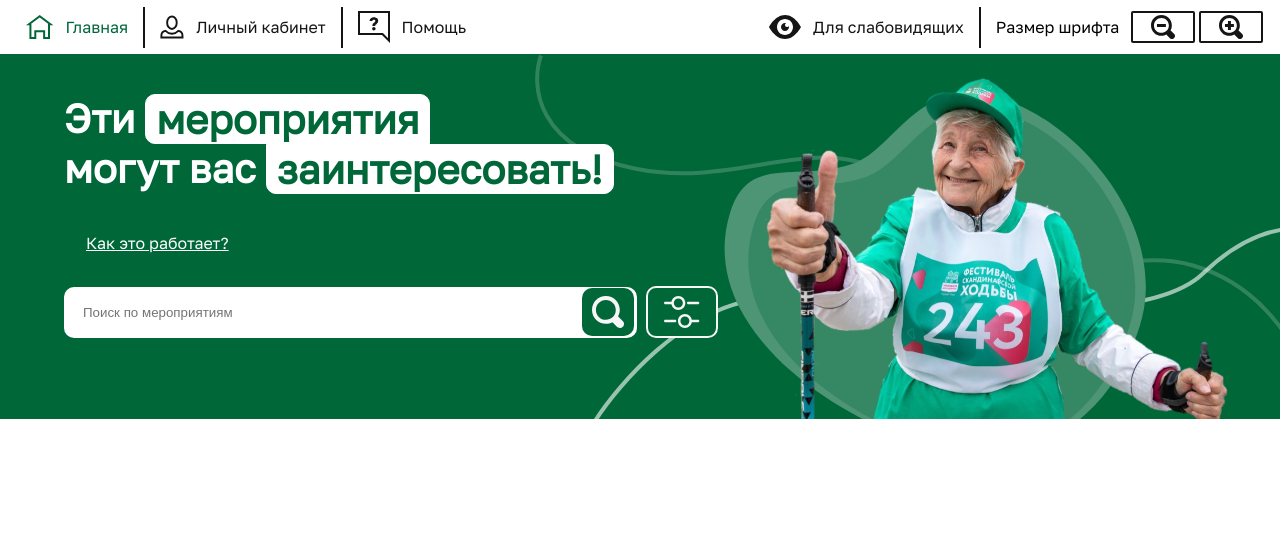
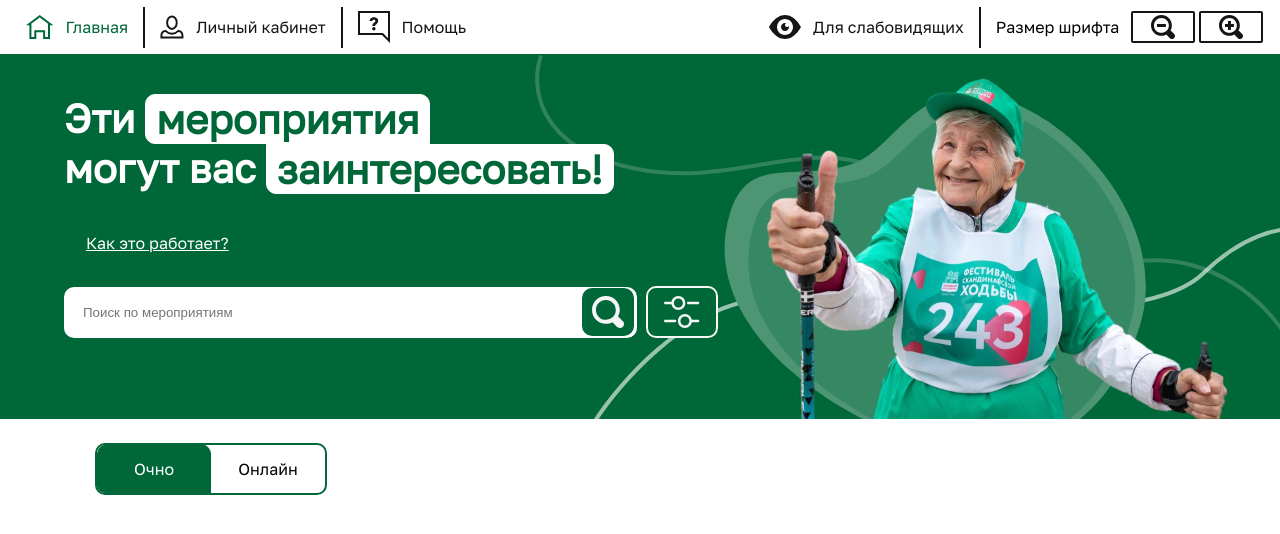
Before and after one commit to VlaDexa/lct-2023-front, a React (Vite) app: page / in a window 1280 px wide. Both pictures are taken after a click on the button "Войти". Shown: the top 534 px of the page. Built offline with nearby package versions, Linux system fonts and the light colour scheme.

Commit message:
Start work on buttons under the banner

```diff
--- /dev/null
+++ b/src/MainPage.module.css
@@ -0,0 +1,35 @@
+.picker {
+    display: flex;
+    flex-direction: row;
+    margin-top: 24px;
+    margin-left: 95px;
+}
+
+.online_picker {
+    display: grid;
+    grid-template-columns: 1fr 1fr;
+    border: 2px solid var(--text-active);
+    border-radius: 10px;
+    text-align: center;
+    justify-content: center;
+    align-items: center;
+    overflow: hidden;
+    width: 228px;
+    height: 48px;
+}
+
+.online_picker > div {
+    display: flex;
+    justify-content: center;
+    align-items: center;
+    margin: 0;
+    height: 100%;
+    transition: background-color 300ms linear;
+}
+
+.online_picker > .active {
+    background: var(--text-active);
+    border-radius: 10px 10px 0 0;
+    border: 1px solid var(--text-active);
+    color: white;
+}
--- a/src/MainPage.tsx
+++ b/src/MainPage.tsx
@@ -1,7 +1,19 @@
 import Banner from "./MainPage.Banner";
+import styles from "./MainPage.module.css";
+import {useCallback, useState} from "react";
 
 export default function Main() {
+    const [isOnline, setOnline] = useState(false);
+    const setOnlineTrue = useCallback(() => {setOnline(true)}, [setOnline]);
+    const setOnlineFalse = useCallback(() => {setOnline(false)}, [setOnline]);
+
     return <div>
         <Banner/>
+        <div className={styles.picker}>
+            <div className={styles.online_picker}>
+                <div className={!isOnline ? styles.active : undefined} tabIndex={0} onClick={setOnlineFalse}>Очно</div>
+                <div className={isOnline ? styles.active : undefined} tabIndex={0} onClick={setOnlineTrue}>Онлайн</div>
+            </div>
+        </div>
     </div>
 }
```
